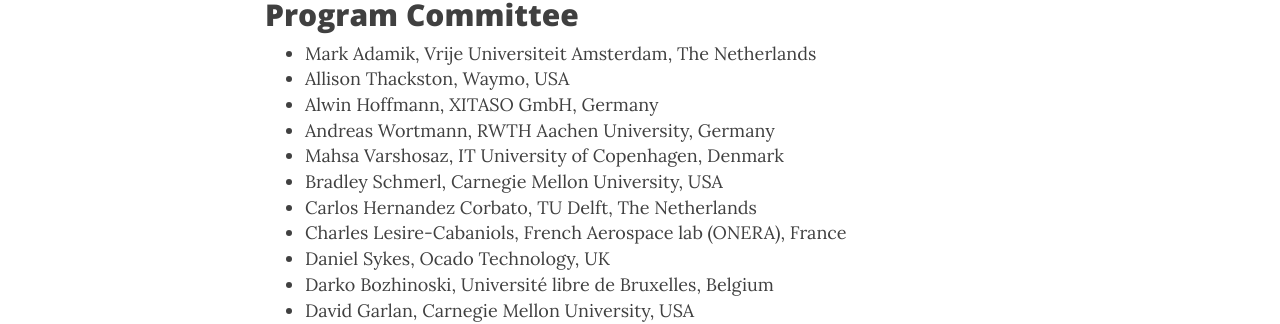
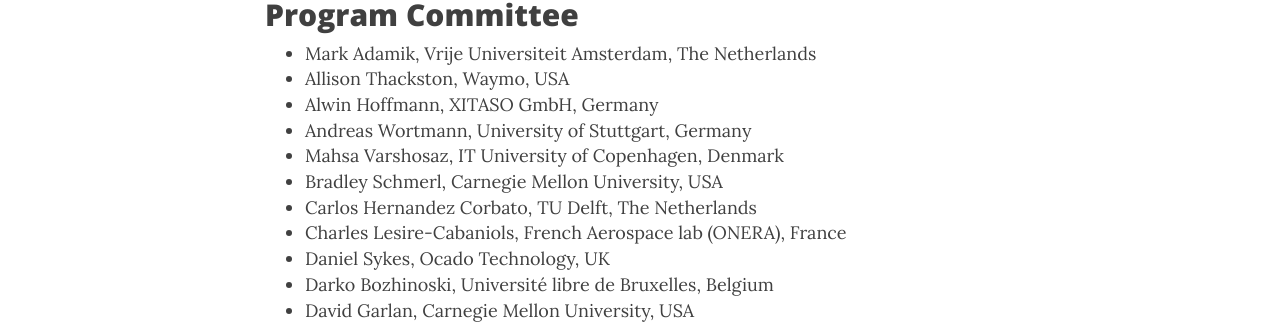
Before and after one commit to rose-workshops/rose-workshops.github.io, a Jekyll site: the page built from rose2024.md, in a window 1280 px wide and 900 px high, scrolled down 4539 px. Shown: the part 141-465 px from the top of the window. Built offline with Jekyll 4.4.1, drawn with Linux system fonts in a browser that asks for light colours; nearby versions of some CDN libraries.

Commit message:
Update rose2024.md

```diff
--- a/rose2024.md
+++ b/rose2024.md
@@ -115,7 +115,7 @@
 * Mark Adamik, Vrije Universiteit Amsterdam, The Netherlands
 * Allison Thackston, Waymo, USA
 * Alwin Hoffmann, XITASO GmbH, Germany
-* Andreas Wortmann, RWTH Aachen University, Germany
+* Andreas Wortmann, University of Stuttgart, Germany
 * Mahsa Varshosaz, IT University of Copenhagen, Denmark
 * Bradley Schmerl, Carnegie Mellon University, USA
 * Carlos Hernandez Corbato, TU Delft, The Netherlands
```
